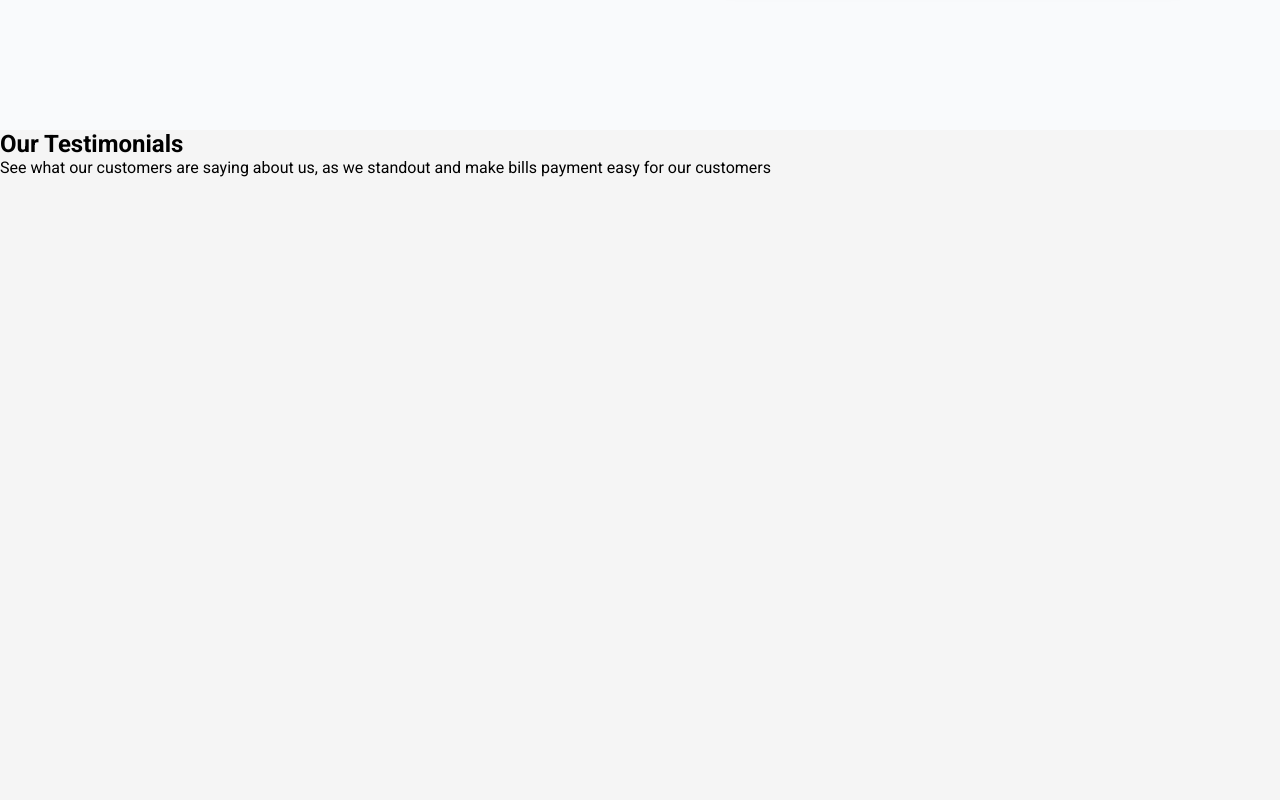
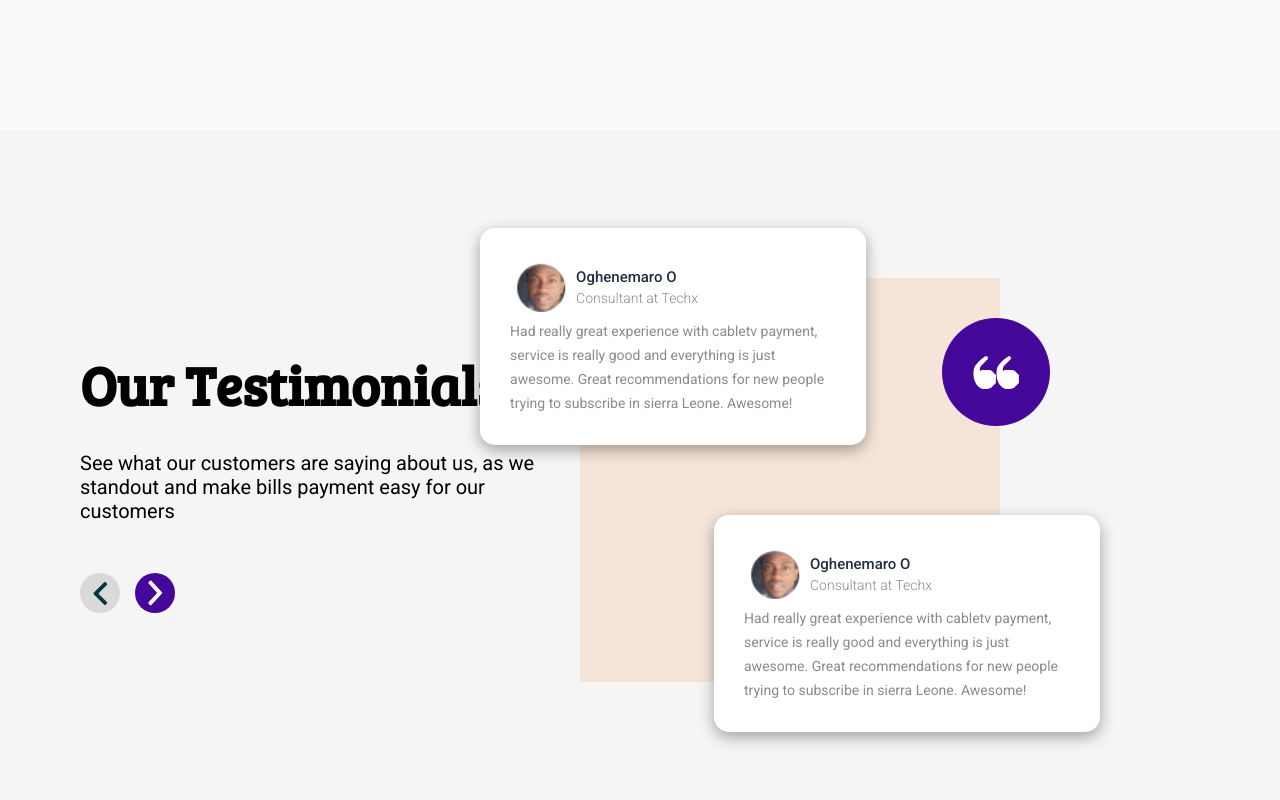
Before and after one commit to Afosbids/ucard_dtc, a React (Vite) app: page / in a window 1280 px wide. Shown: the part 3020-3820 px from the top of the page. Built offline with nearby package versions, Linux system fonts and the light colour scheme.

Commit message:
added a testimonial section

```diff
--- a/src/components/Testimonials/Testimonials.css
+++ b/src/components/Testimonials/Testimonials.css
@@ -2,4 +2,114 @@
     height: 700px;
     width: 100%;
     background: var(--bg-grey);
+    display: flex;
+    justify-content: space-between;
+    align-items: center;
 }
+
+.testimonial-section-left h2{
+    font-family: Bree Serif;
+    font-size: 55px;
+
+}
+
+.testimonial-section-left p{
+    font-size: 20px;
+    max-width: 505px;
+    margin-top: 30px;
+}
+
+.testimonial-prev-arrow, .testimonial-next-arrow{
+    width: 40px;
+    height: 40px;
+    border-radius: 100%;
+    display: flex;
+    justify-content: center;
+    align-items: center;
+}
+
+.testimonial-arrows{
+    display: flex;
+    align-items: center;
+    margin-top: 50px;
+    gap: 15px;
+    cursor: pointer;
+}
+
+.testimonial-prev-arrow{
+    background: #D9D9D9;
+}
+
+.testimonial-next-arrow{
+    background: var(--primary-color);
+}
+
+
+.testimonial-section-right{
+    height: 404px;
+    width: 424px;
+    background: #F5E5D9;
+    position: relative;
+    margin-right: 200px;
+}
+
+.testimonial-card{
+    height: 217px;
+    max-width: 386px;
+    background: var(--white-color);
+    border-radius: 15px;
+    box-shadow: var(--box-shadow);
+    padding: 30px;
+
+
+}
+
+.testimonial-card2{
+    position: absolute;
+    top: -50px;
+    left: -100px;
+
+}
+
+.testimonial-card3{
+    position: absolute;
+    bottom: -50px;
+    right: -100px;
+}
+
+.testimonial-quote-icon{
+    height: 108px;
+    width: 108px;
+    border-radius: 100%;
+    background: var(--primary-color);
+    display: flex;
+    justify-content: center;
+    align-items: center;
+    top: 40px;
+    right: -50px;
+    position: absolute;
+}
+
+.testimonial-image-card-header{
+    display: flex;
+    align-items: center;
+}
+
+.testimonial-image-card-header h2{
+    font-size: 15px;
+    font-weight: 500;
+    color: #242E42;
+}
+
+.testimonial-image-card-header p{
+    font-size: 13px;
+    font-weight: 300;
+    color: #242E42;
+}
+
+
+.testimonial-card p{
+    font-size: 14px;
+    color: #8A8A8F;
+    line-height: 24px;
+}
--- a/src/components/Testimonials/Testimonials.jsx
+++ b/src/components/Testimonials/Testimonials.jsx
@@ -1,17 +1,59 @@
 import React from 'react'
 import './Testimonials.css'
+import PrevArrow from '../../assets/previousarrow.svg'
+import NextArrow from '../../assets/nextarrow.svg'
+import TestimonialImage from '../../assets/testimonialimage.svg'
+import QuoteIcon from '../../assets/testimonialquoteicon.svg'
 
 const Testimonials = () => {
   return (
-    <div className='testimonial-section-container'>
+    <div className='testimonial-section-container home-container'>
       <div className='testimonial-section-left'>
         <h2>Our Testimonials</h2>
         <p>See what our customers are saying about us, as we
           standout and make bills payment easy for our customers</p>
 
 
-        <div>
+        <div className='testimonial-arrows' >
+          <div className='testimonial-prev-arrow'>
+            <img src={PrevArrow} alt="" />
+          </div>
 
+          <div className='testimonial-next-arrow'>
+            <img src={NextArrow} alt="" />
+          </div>
+        </div>
+      </div>
+
+
+      <div className="testimonial-section-right">
+        <div className="testimonial-card testimonial-card2">
+          <div className='testimonial-image-card-header'>
+            <img src={TestimonialImage} alt="" />
+            <div>
+              <h2>Oghenemaro O</h2>
+              <p>Consultant at Techx</p>
+            </div>
+          </div>
+
+          <p>Had really great experience with cabletv payment, service is really good and everything is just awesome. Great recommendations for new people trying to subscribe in sierra Leone. Awesome!</p>
+        </div>
+
+        <div className='testimonial-quote-icon'>
+          <img src={QuoteIcon} alt="" />
+          <img src={QuoteIcon} alt="" />
+        </div>
+
+        <div className="testimonial-card testimonial-card3">
+          <div className='testimonial-image-card-header'>
+            <img src={TestimonialImage} alt="" />
+            <div>
+              <h2>Oghenemaro O</h2>
+              <p>Consultant at Techx</p>
+            </div>
+          </div>
+
+          <p>Had really great experience with cabletv payment, service is really good and everything is just awesome. Great recommendations for new people trying to subscribe in sierra Leone. Awesome!</p>
         </div>
       </div>
     </div>
```
